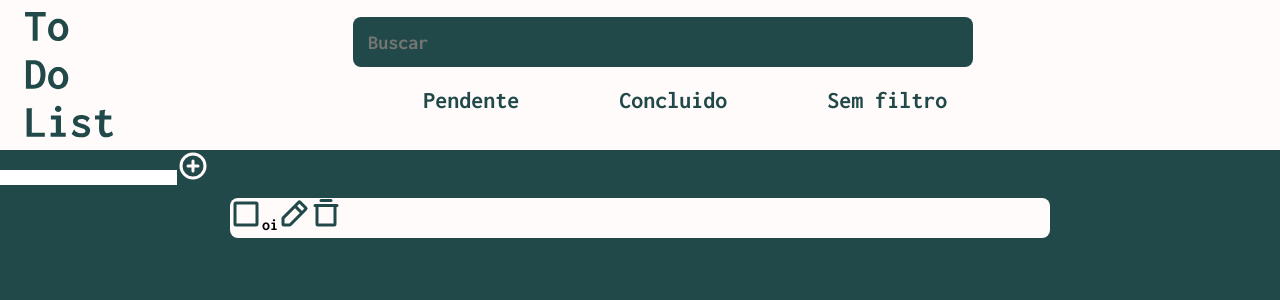
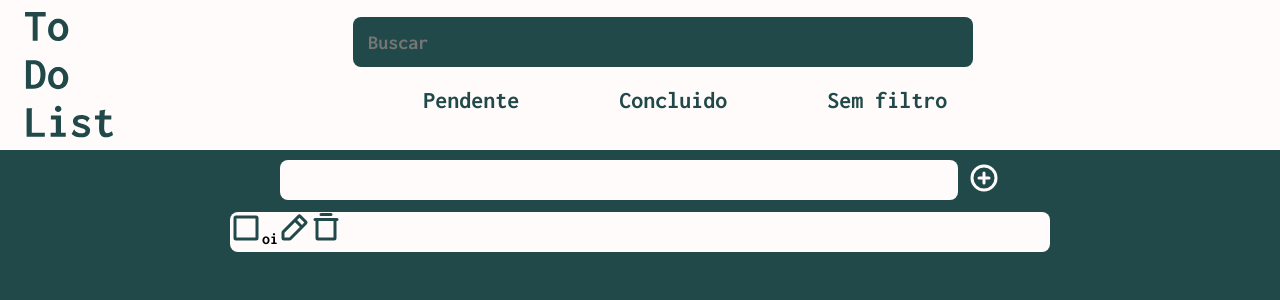
Before and after one commit to Charlie-Pencal/toDoList, a React (Vite) app: page / in a window 1280 px wide. Shown: the top 300 px of the page. Built offline with nearby package versions, Linux system fonts and the light colour scheme.

Commit message:
feat: criado estilização para Tarefas

```diff
--- a/src/components/Tarefas/Tarefas.jsx
+++ b/src/components/Tarefas/Tarefas.jsx
@@ -2,11 +2,12 @@ import React, { useEffect, useState } from 'react';
 import { useLocation } from 'react-router-dom';
 import Item from '../Item/Item';
 import Editar from '../Editar/Editar';
+import {adicao, barraAdicao} from '../Tarefas/Tarefas.module.css'
+
 
 const Tarefas = () => {
   const [tarefas, setTarefas] = useState([{ id: 1, nome: 'oi', status: 'pendente' }]);
   const [tarefasFiltradas, setTarefasFiltradas] = useState([]);
-
   const [nome, setNome] = useState('');
   const [tarefaEmEdicao, setTarefaEmEdicao] = useState(null);
   const [novoNomeTarefa, setNovoNomeTarefa] = useState('');
@@ -18,7 +19,6 @@ const Tarefas = () => {
       setTarefasFiltradas(tarefas);
       return;
     }
-
     const novasTarefas = tarefas.filter((tarefa) => tarefa.status === filtrarPor);
     setTarefasFiltradas(novasTarefas);
   }, [hash, tarefas]);
@@ -29,7 +29,7 @@ const Tarefas = () => {
         if (tarefa.id === tarefaEmEdicao) {
           return {
             ...tarefa,
-            nome: novoNomeTarefa,
+            nome: novoNomeTarefa
           };
         }
         return tarefa;
@@ -78,11 +78,12 @@ const Tarefas = () => {
 
   return (
     <div>
-      <input type="text" value={nome} onChange={(event) => setNome(event.target.value)} />
-      {nome}
-      <button type="button" onClick={adicionarTarefa}>
-        <img src="/plus.svg" alt="" />
-      </button>
+      <div className={barraAdicao}>
+        <input className={adicao} type="text" value={nome} onChange={(event) => setNome(event.target.value)} />
+        <button type="button" onClick={adicionarTarefa}>
+          <img src="/plus.svg" alt="" />
+        </button>
+      </div>
       {tarefasFiltradas.map((tarefa) => (
         <div key={tarefa.id}>
           {tarefa.id === tarefaEmEdicao ? (
--- /dev/null
+++ b/src/components/Tarefas/Tarefas.module.css
@@ -0,0 +1,20 @@
+.adicao{
+    width: 680px;
+    height: 40px;
+    display: flex;
+    justify-content: space-between;
+    align-items: center;
+    background-color: #FEFBFA;
+    border-radius: 8px;
+    padding: 10px;
+    color: #224949;
+    font-family: Inconsolata, monospace;
+    color: #224949;
+    font-size: 18px;
+}
+.barraAdicao{
+    margin: 10px auto;
+    width: 720px;
+    display: flex;
+    gap: 10px;
+}
```
